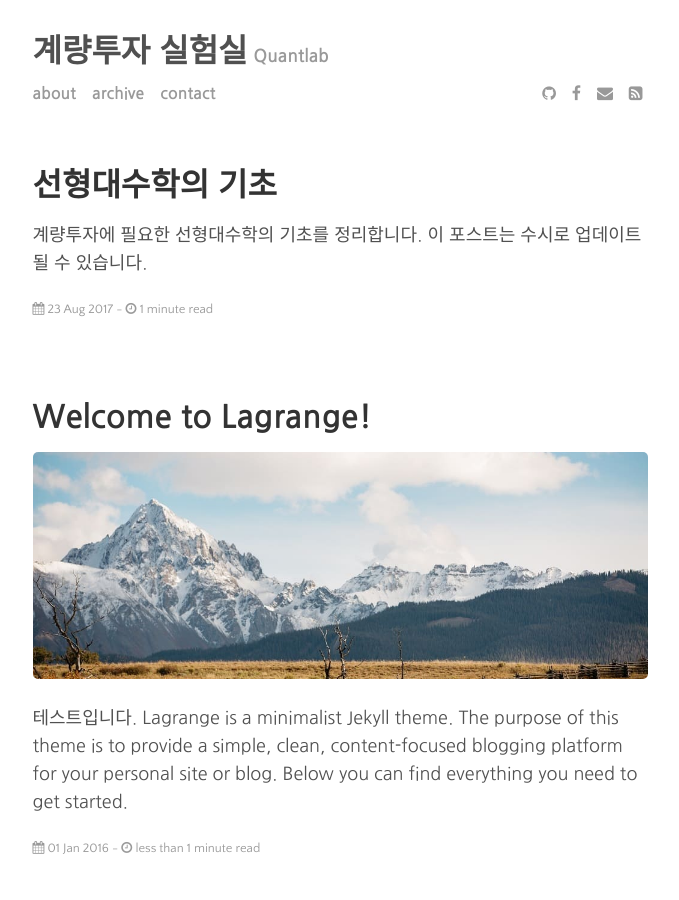
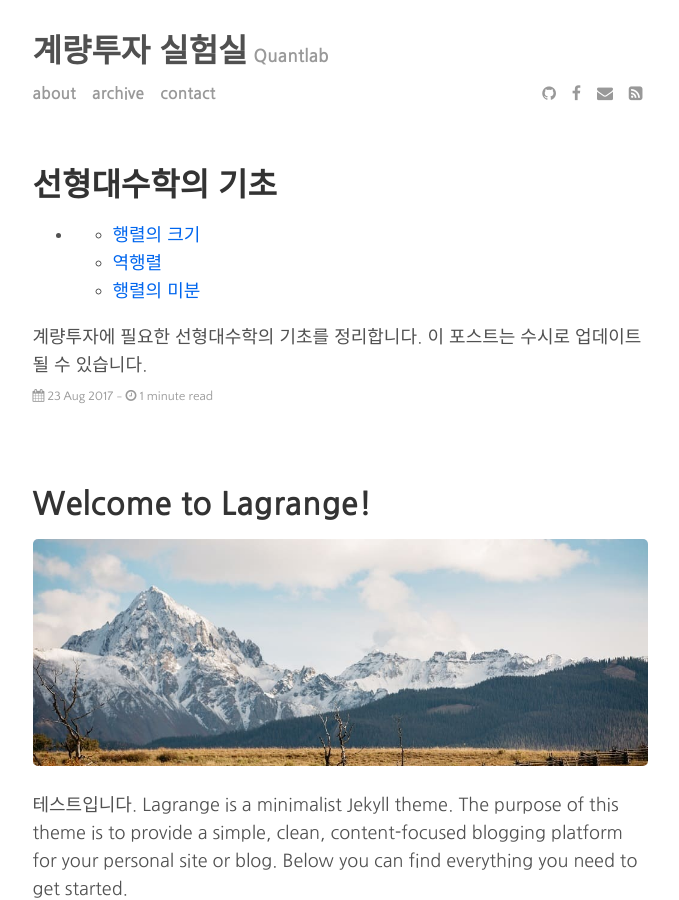
Before and after one commit to gem763/gem763.github.io, a Jekyll site: the page built from index.html, in a window 1280 px wide and 900 px high. Shown: the whole window, without its empty margins (300-979 px from the left). Built offline with Jekyll 4.4.1, drawn with Linux system fonts in a browser that asks for light colours; the list of posts is cut into pages by our own code.

Commit message:
Uploaded by https://stackedit.io/

```diff
--- a/_posts/2017-08-23-linear-algebra-basic.md
+++ b/_posts/2017-08-23-linear-algebra-basic.md
@@ -6,10 +6,27 @@
 
 ---
 
-계량투자에 필요한 선형대수학의 기초를 정리합니다. 이 포스트는 수시로 업데이트 될 수 있습니다.
+<body class="stackedit">
+  <div class="stackedit__left">
+    <div class="stackedit__toc">
+
+<ul>
+<li>
+<ul>
+<li><a href="#행렬의-크기">행렬의 크기</a></li>
+<li><a href="#역행렬">역행렬</a></li>
+<li><a href="#행렬의-미분">행렬의 미분</a></li>
+</ul>
+</li>
+</ul>
+
+    </div>
+  </div>
+  <div class="stackedit__right">
+    <div class="stackedit__html">
+      계량투자에 필요한 선형대수학의 기초를 정리합니다. 이 포스트는 수시로 업데이트 될 수 있습니다.
 <!--more-->
 
->* TOC {:toc}
 
 ## 행렬의 크기
 
@@ -188,3 +205,15 @@
 * <span><script type="math/tex">\dfrac{\partial}{\partial \mathbf{A}} \text{tr}(\mathbf{B}\mathbf{A}) = \mathbf{B}^\mathsf{T}</script></span>
 
 * <span><script type="math/tex">\dfrac{\partial}{\partial \mathbf{A}} \log(\det{\mathbf{A}}) = (\mathbf{A}^{-1})^\mathsf{T}</script></span>
+
+
+
+
+
+
+
+
+
+    </div>
+  </div>
+</body>
```
